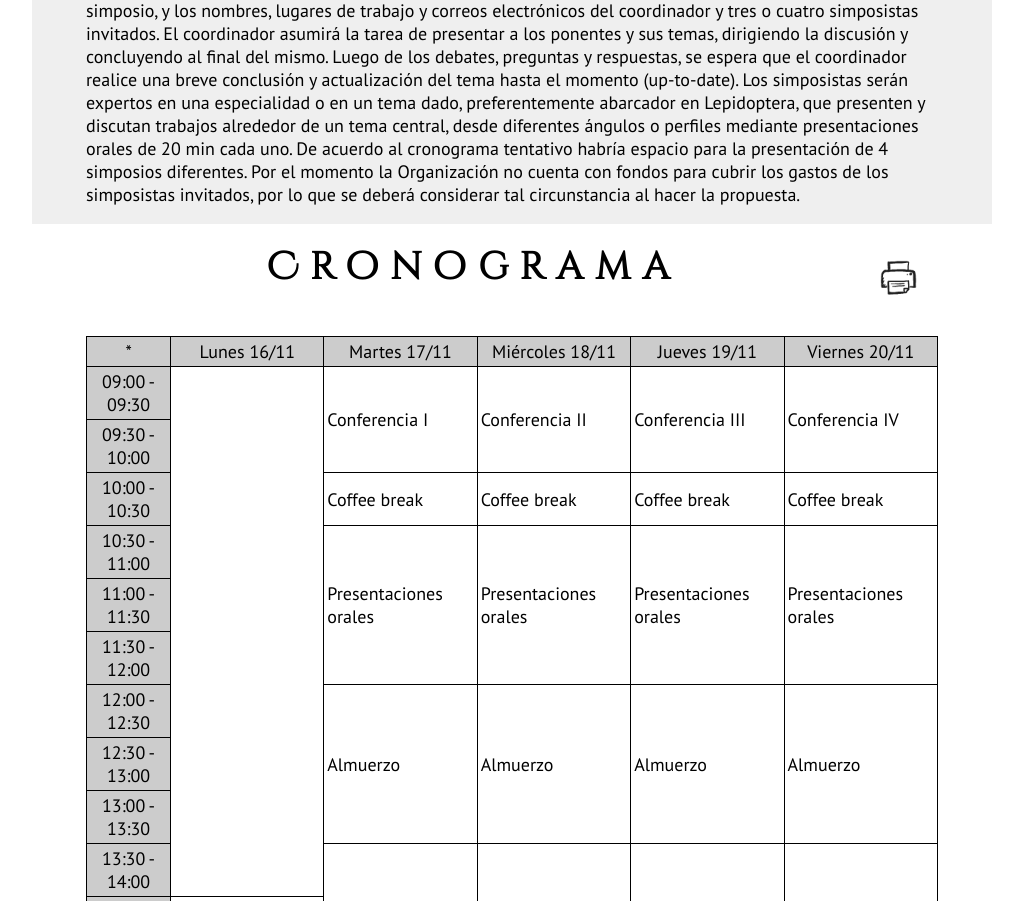
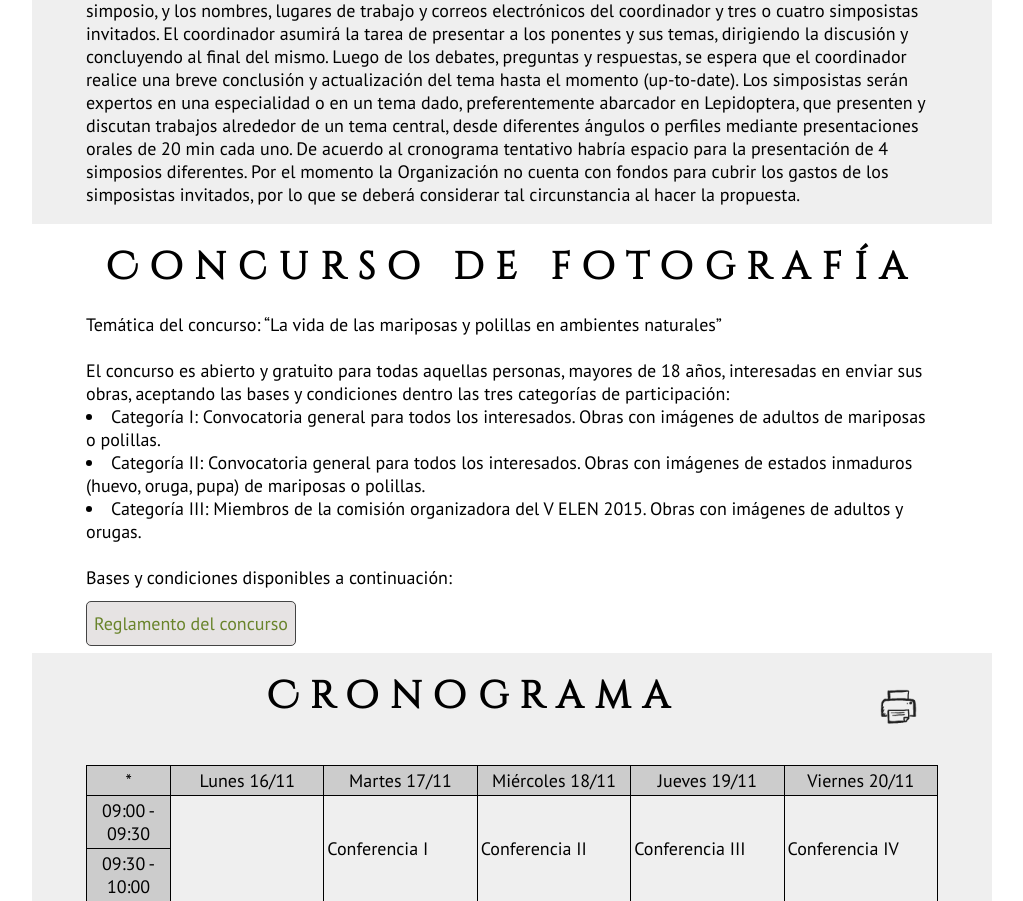
Before and after one commit to Greenderella/ELEN2015, a PHP site: page /cronograma.php in a window 1280 px wide. Shown: the part 1048-1949 px from the top of the page, without its empty margins (128-1151 px from the left). Run offline with PHP 8.4, Linux system fonts and the light colour scheme; some libraries are stand-ins or nearby versions.

Commit message:
Concurso de fotografía
Reglamento y esas cosas

```diff
--- a/cronograma.php
+++ b/cronograma.php
@@ -27,6 +27,24 @@
 					<br />
 					<br />
 					Se recibirán propuestas hasta el 31 de agosto 2015 a nuestra dirección de correo electrónica <a href="mailto:elen2015argentina@gmail.com">elen2015argentina@gmail.com</a>. Cada propuesta deberá consistir en una breve introducción al tema del simposio, y los nombres, lugares de trabajo y correos electrónicos del coordinador y tres o cuatro simposistas invitados. El coordinador asumirá la tarea de presentar a los ponentes y sus temas, dirigiendo la discusión y concluyendo al final del mismo. Luego de los debates, preguntas y respuestas, se espera que el coordinador realice una breve conclusión y actualización del tema hasta el momento (up-to-date). Los simposistas serán expertos en una especialidad o en un tema dado, preferentemente abarcador en Lepidoptera, que presenten y discutan trabajos alrededor de un tema central, desde diferentes ángulos o perfiles mediante presentaciones orales de 20 min cada uno. De acuerdo al cronograma tentativo habría espacio para la presentación de 4 simposios diferentes. Por el momento la Organización no cuenta con fondos para cubrir los gastos de los simposistas invitados, por lo que se deberá considerar tal circunstancia al hacer la propuesta.
+				</div>
+
+				<div class="printSolo">
+				<h2 id="Concurso">Concurso de fotografía</h2>
+					Temática del concurso: “La vida de las mariposas y polillas en ambientes naturales”
+					<br />
+					<br />
+					El concurso es abierto y gratuito para todas aquellas personas, mayores de 18 años, interesadas en enviar sus obras, aceptando las bases y condiciones dentro las tres categorías de participación:
+					<ul>
+						<li>Categoría I: Convocatoria general para todos los interesados. Obras con imágenes de adultos de mariposas o polillas.</a></li>
+						<li>Categoría II: Convocatoria general para todos los interesados. Obras con imágenes de estados inmaduros (huevo, oruga, pupa) de mariposas o polillas.</a></li>
+						<li>Categoría III: Miembros de la comisión organizadora del V ELEN 2015. Obras con imágenes de adultos y orugas.</li>
+					</ul>
+					<br />
+					Bases y condiciones disponibles a continuación:
+					<br />
+					<br />
+					<a class="descarga" href="REGLAMENTO DEL CONCURSO DE FOTOGRAFÍA FINAL.docx">Reglamento del concurso</a>
 				</div>
 
 				<div class="printSolo">
--- a/header.php
+++ b/header.php
@@ -63,6 +63,7 @@
 						<div class="sdt_box">
 							<a href="cronograma.php#Areas">Areas temáticas</a>
 							<a href="cronograma.php#Modalidades">Convocatoria a simposios</a>
+							<a href="cronograma.php#Concurso">Concurso de fotografía</a>
 							<a href="cronograma.php#Cronograma">Cronograma</a>
 						</div>
 					</li>
```
Also changed, not shown: 1 other file.
